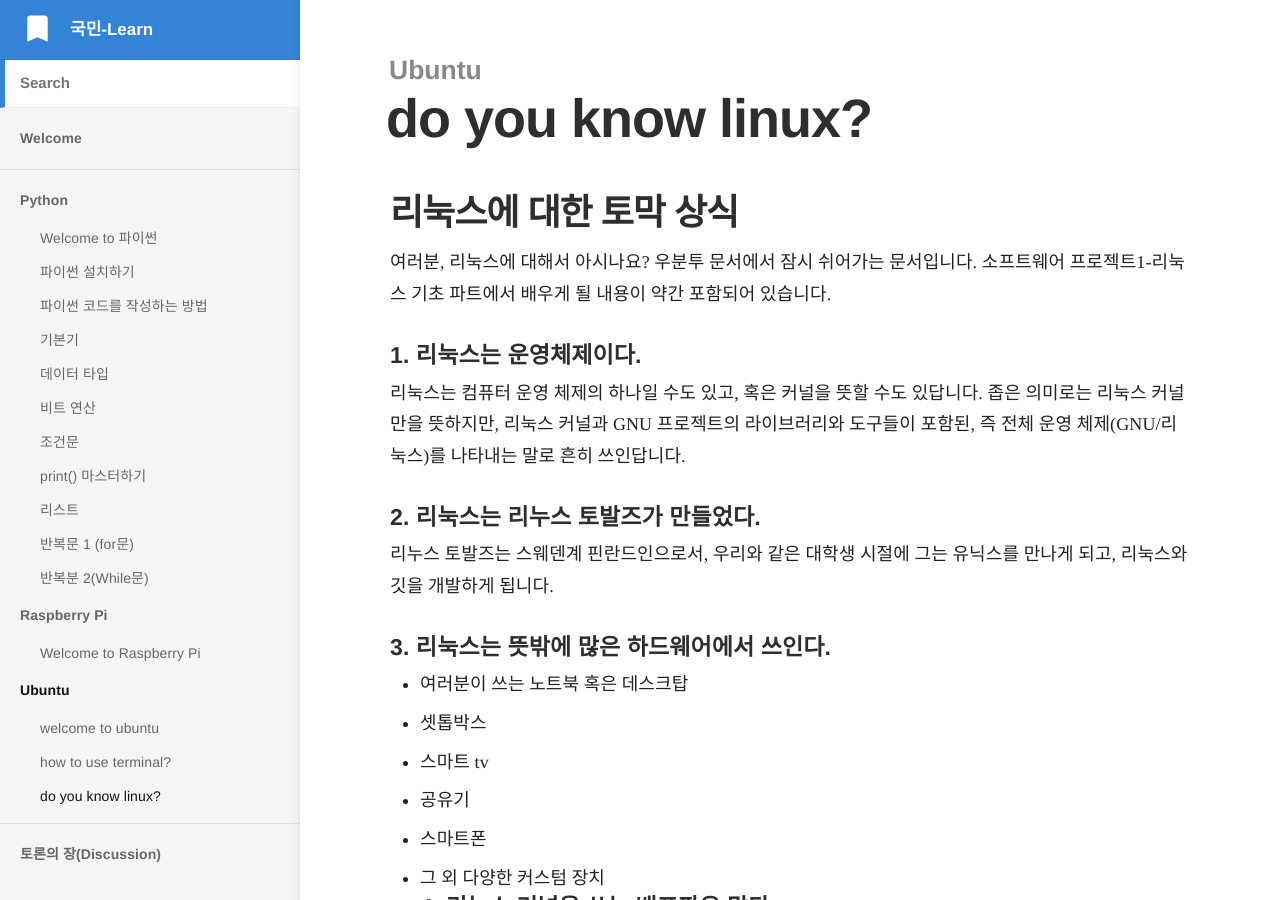
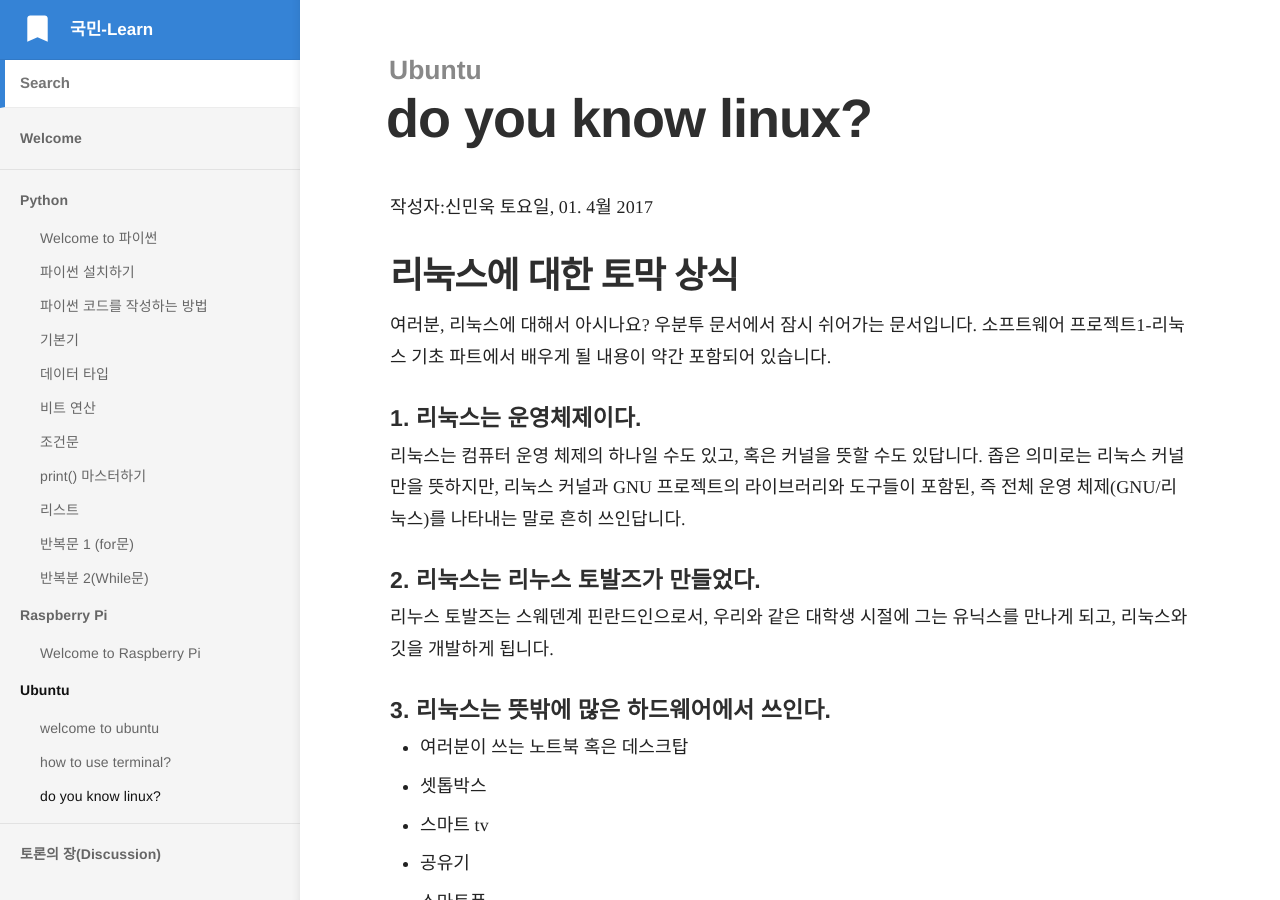
Before and after one commit to kookmin-learn/kookmin-learn.github.io, a Jekyll site: the page built from _docs/Ubuntu/linux_know.md, in a window 1280 px wide and 900 px high. Built offline with Jekyll 4.4.1, drawn with Linux system fonts in a browser that asks for light colours.

Commit message:
add timestamp

```diff
--- a/_docs/Ubuntu/linux_know.md
+++ b/_docs/Ubuntu/linux_know.md
@@ -5,6 +5,8 @@ order: 3
 layout: default
 comment: true
 ---
+작성자:신민욱 토요일, 01. 4월 2017
+
 ## 리눅스에 대한 토막 상식
 여러분, 리눅스에 대해서 아시나요?
 우분투 문서에서 잠시 쉬어가는 문서입니다.
```
